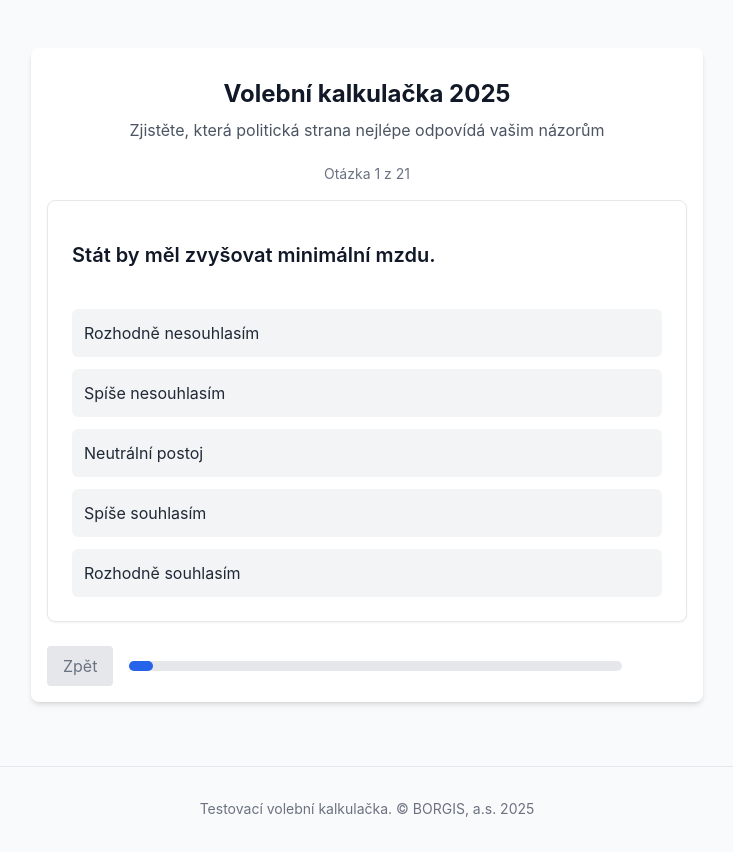
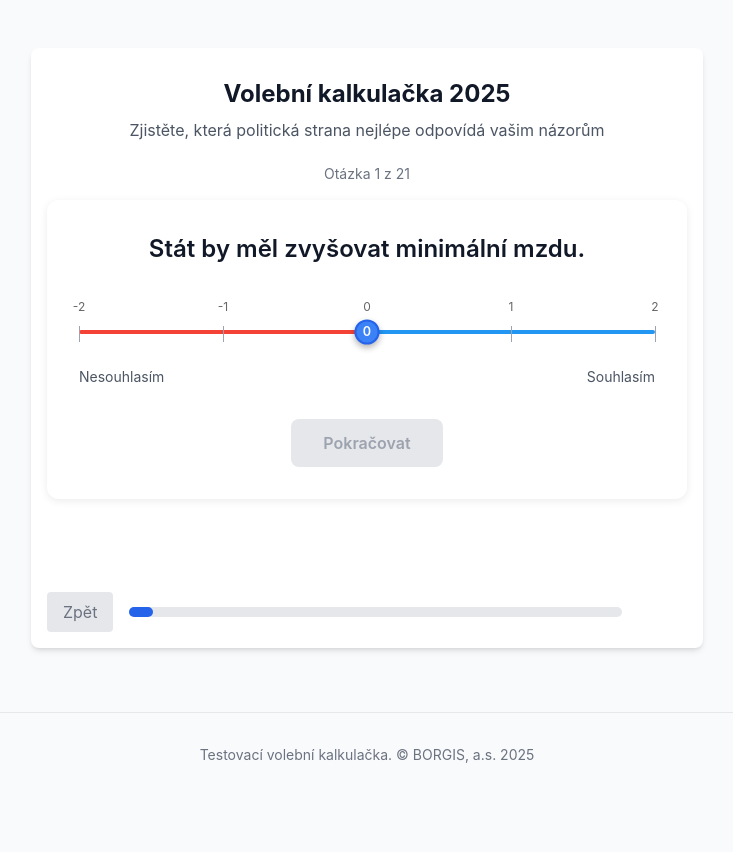
Before and after one commit to davidrynes/volebni-kalkulacka, a Preact app: page / in a window 1280 px wide. Shown: the top 852 px of the page, without its empty margins (273-1006 px from the left). After the commit the page ends 813 px from the top, so only its background shows below. Built offline with nearby package versions, Linux system fonts and the light colour scheme.

Commit message:
Upravena QuestionCard komponenta pro použití RangeSlider místo textových odpovědí

```diff
--- a/src/components/QuestionCard.tsx
+++ b/src/components/QuestionCard.tsx
@@ -1,4 +1,6 @@
 import { Question } from '../types';
+import { RangeSlider } from './RangeSlider';
+import { useState } from 'preact/hooks';
 
 interface QuestionCardProps {
   question: Question;
@@ -7,24 +9,60 @@ interface QuestionCardProps {
 }
 
 export function QuestionCard({ question, onAnswer, currentAnswer }: QuestionCardProps) {
+  // Zjistit rozsah hodnot odpovědí (např. 0-5, 0-10)
+  const minValue = Math.min(...question.answers.map(a => a.value));
+  const maxValue = Math.max(...question.answers.map(a => a.value));
+
+  // Výchozí hodnota uprostřed rozsahu, pokud není vybrána odpověď
+  const initialValue = currentAnswer
+    ? question.answers.find(a => a.id === currentAnswer)?.value ?? Math.floor((minValue + maxValue) / 2)
+    : Math.floor((minValue + maxValue) / 2);
+
+  const [selectedValue, setSelectedValue] = useState<number>(initialValue);
+  const [hasInteracted, setHasInteracted] = useState(!!currentAnswer);
+
+  const handleSliderChange = (value: number) => {
+    setSelectedValue(value);
+    setHasInteracted(true);
+  };
+
+  const handleContinue = () => {
+    // Najít nejbližší odpověď k vybrané hodnotě
+    const closestAnswer = question.answers.reduce((prev, curr) => {
+      return Math.abs(curr.value - selectedValue) < Math.abs(prev.value - selectedValue)
+        ? curr
+        : prev;
+    });
+
+    onAnswer(selectedValue, closestAnswer.id);
+  };
+
   return (
-    <div className="bg-white p-6 rounded-lg shadow-sm border border-gray-200 h-full flex flex-col">
-      <h2 className="text-xl font-semibold mb-6 h-[60px] flex items-center">{question.text}</h2>
+    <div className="question-card">
+      <h2 className="question-title">{question.text}</h2>
 
-      <div className="space-y-3 flex-grow">
-        {question.answers.map((answer) => (
-          <button
-            key={answer.id}
-            onClick={() => onAnswer(answer.value, answer.id)}
-            className={`w-full text-left p-3 rounded-md transition-colors ${
-              currentAnswer === answer.id
-                ? 'bg-blue-500 text-white'
-                : 'bg-gray-100 hover:bg-gray-200 text-gray-800'
-            }`}
-          >
-            {answer.text}
-          </button>
-        ))}
+      <RangeSlider
+        min={minValue}
+        max={maxValue}
+        value={selectedValue}
+        onChange={handleSliderChange}
+        leftColor="#f44336"
+        rightColor="#2196f3"
+      />
+
+      <div className="range-slider-labels">
+        <span>Nesouhlasím</span>
+        <span>Souhlasím</span>
+      </div>
+
+      <div className="continue-button-container">
+        <button
+          onClick={handleContinue}
+          className={`continue-button ${hasInteracted ? 'active' : 'disabled'}`}
+          disabled={!hasInteracted}
+        >
+          Pokračovat
+        </button>
       </div>
     </div>
   );
```
